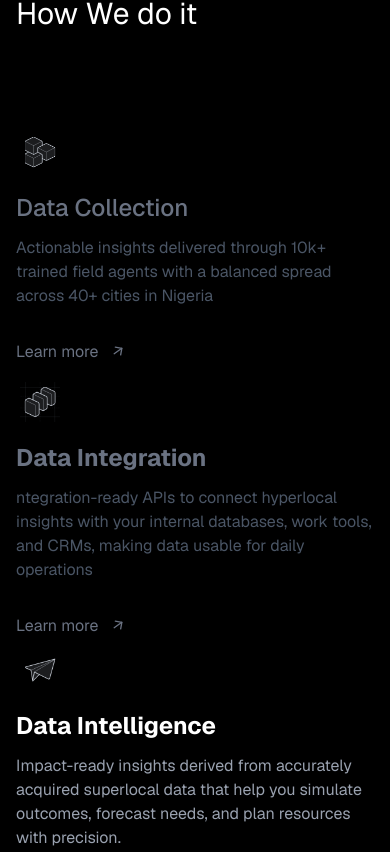
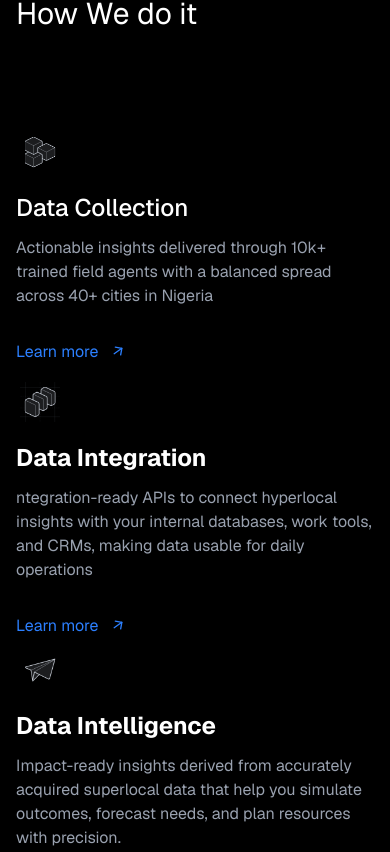
Before and after one commit to thesameeric/milsat, a Next.js app: page /en in a window 390 px wide. Shown: the part 1792-2644 px from the top of the page. Built offline with nearby package versions, Linux system fonts and the light colour scheme; no server answers.

Commit message:
feat: Enhance blog post layout with conditional sidebar and tag display, refine "How We Do It" section styling, and refactor newsletter subscription.

```diff
--- a/messages/en.json
+++ b/messages/en.json
@@ -99,16 +99,16 @@
     "product": "Product",
     "company": "Company",
     "legal": "Legal",
-    "dataCollection": "Data Collection",
-    "dataIntegration": "Data Integration",
-    "dataIntelligence": "Data Intelligence",
+    "dataCollection": "Collection",
+    "dataIntegration": "Integration",
+    "dataIntelligence": "Intelligence",
     "about": "About",
     "caseStudies": "Case Studies",
     "contact": "Contact Us",
     "privacy": "Privacy Policy",
     "blog": "Blog",
     "aspirantProgram": "Milsat Aspirant Program",
-    "copyright": "© 2025 Milsat. All rights reserved."
+    "copyright": "© 2026 Milsat. All rights reserved."
   },
   "about": {
     "subtitle": "By Africans",
--- a/src/app/[locale]/blog/BlogClient.tsx
+++ b/src/app/[locale]/blog/BlogClient.tsx
@@ -75,7 +75,7 @@ function BlogList() {
             {post.header_image && <Image src={post?.header_image} objectFit="contain" width={100} height={150} alt={post.title} className='rounded-sm w-full h-[200px] sm:h-[250px] object-cover overflow-hidden' />}
             <span className='flex items-center gap-x-3 sm:gap-x-5 text-sm py-3'>
               <p className='text-xs text-gray-300 uppercase tracking-widest'>{dayjs(post.created_at).format('MMMM DD, YYYY')}</p>
-              <p className='text-xs text-[#08C4DE] hover:underline'>Gis</p>
+              {post.tags?.[0] && <p className='text-xs text-[#08C4DE] hover:underline'>{post.tags[0]}</p>}
             </span>
             <Link className='inline-block font-semibold hover:text-[#08C4DE] hover:underline text-lg sm:text-xl pb-5 break-words' href={`/blog/${post.slug}`}>{post.title}</Link>
             <span>
--- a/src/app/[locale]/blog/[blogId]/BlogPostClient.tsx
+++ b/src/app/[locale]/blog/[blogId]/BlogPostClient.tsx
@@ -93,7 +93,7 @@ function BlogPostContent() {
     <div className="container mx-auto py-20">
 
       {/* Content with TOC */}
-      <div className="blog-layout">
+      <div className={`blog-layout ${headers.length === 0 ? 'no-sidebar' : ''}`}>
         {headers.length > 0 && (
           <aside className="toc-sidebar">
             <TableOfContents headers={headers} />
--- a/src/app/[locale]/try/page.tsx
+++ b/src/app/[locale]/try/page.tsx
@@ -123,7 +123,7 @@ export default function Try() {
                     <div className="text-center mb-8">
                         <Image src={'/ai.gif'} alt={"ai gif"} width={100} height={100} className="mx-auto" />
                         <p className="text-gray-600 dark:text-gray-400">
-                            Ask Loci about AMAC
+                            Ask Loci about Abuja Municipal Area Council (AMAC)
                         </p>
                     </div>
 
--- a/src/components/HowWeDoItSection.tsx
+++ b/src/components/HowWeDoItSection.tsx
@@ -66,6 +66,12 @@ export default function HowWeDoItSection() {
   useMotionValueEvent(scrollYProgress, "change", (latest) => {
     if (!item1Ref.current || !item2Ref.current || !item3Ref.current) return;
 
+    // Use a small threshold to ensure the last item is selected when scrolled to bottom
+    if (latest > 0.99) {
+      setActiveItem(3);
+      return;
+    }
+
     const item1Rect = item1Ref.current.getBoundingClientRect();
     const item2Rect = item2Ref.current.getBoundingClientRect();
     const item3Rect = item3Ref.current.getBoundingClientRect();
@@ -102,7 +108,7 @@ export default function HowWeDoItSection() {
             ref={item1Ref}
             className={cn(
               "item-1 transition-colors duration-300 min-h-[250px] sm:min-h-[600px] lg:min-h-[800px] flex flex-col",
-              activeItem === 1 ? "text-white" : "text-gray-500"
+              activeItem === 1 ? "text-white" : "text-white lg:text-gray-500"
             )}
           >
             <div className="w-12 h-12 sm:w-16 sm:h-16 mb-4 flex items-center justify-center">
@@ -113,7 +119,7 @@ export default function HowWeDoItSection() {
             <h3 className="text-2xl sm:text-3xl font-medium mb-3 sm:mb-4">{t('dataCollection.title')}</h3>
             <p className={cn(
               "mb-6 sm:mb-10 transition-colors duration-300 text-base sm:text-lg",
-              activeItem === 1 ? "text-gray-400" : "text-gray-600"
+              activeItem === 1 ? "text-gray-400" : "text-gray-400 lg:text-gray-600"
             )}>
               {t('dataCollection.description')}
             </p>
@@ -121,7 +127,7 @@ export default function HowWeDoItSection() {
               "py-2 rounded-md inline-block transition-colors duration-300 w-fit text-base sm:text-lg",
               activeItem === 1
                 ? "text-blue-500 hover:underline"
-                : "text-gray-500 border-gray-500"
+                : "text-blue-500 hover:underline lg:text-gray-500 lg:border-gray-500 lg:hover:no-underline"
             )}>
               {common('learnMore')} <ArrowLeft className="inline-block ml-2 mb-1 rotate-145" size={16} />
             </Link>
@@ -131,7 +137,7 @@ export default function HowWeDoItSection() {
             ref={item2Ref}
             className={cn(
               "item-2 transition-colors duration-300 min-h-[250px] sm:min-h-[600px] lg:min-h-[800px] flex flex-col justify-start",
-              activeItem === 2 ? "text-white" : "text-gray-500"
+              activeItem === 2 ? "text-white" : "text-white lg:text-gray-500"
             )}
           >
             <div className="w-12 h-12 sm:w-16 sm:h-16 mb-4 flex items-center justify-center">
@@ -142,7 +148,7 @@ export default function HowWeDoItSection() {
             <h3 className="text-2xl sm:text-3xl font-bold mb-3 sm:mb-4">{t('dataIntegration.title')}</h3>
             <p className={cn(
               "mb-6 transition-colors duration-300 text-base sm:text-lg",
-              activeItem === 2 ? "text-gray-400" : "text-gray-600"
+              activeItem === 2 ? "text-gray-400" : "text-gray-400 lg:text-gray-600"
             )}>
               {t('dataIntegration.description')}
             </p>
@@ -150,7 +156,7 @@ export default function HowWeDoItSection() {
               "py-2 rounded-md inline-block transition-colors duration-300 w-fit text-base sm:text-lg",
               activeItem === 2
                 ? "text-blue-500 hover:underline"
-                : "text-gray-500 border-gray-500"
+                : "text-blue-500 hover:underline lg:text-gray-500 lg:border-gray-500 lg:hover:no-underline"
             )}>
               {common('learnMore')} <ArrowLeft className="inline-block ml-2 mb-1 rotate-145" size={16} />
             </Link>
@@ -160,7 +166,7 @@ export default function HowWeDoItSection() {
             ref={item3Ref}
             className={cn(
               "item-3 transition-colors duration-300 min-h-[250px] sm:min-h-[600px] lg:min-h-[800px] flex flex-col justify-start",
-              activeItem === 3 ? "text-white" : "text-gray-500"
+              activeItem === 3 ? "text-white" : "text-white lg:text-gray-500"
             )}
           >
             <div className="w-12 h-12 sm:w-16 sm:h-16 mb-4 flex items-center justify-center">
@@ -171,7 +177,7 @@ export default function HowWeDoItSection() {
             <h3 className="text-2xl sm:text-3xl font-bold mb-3 sm:mb-4">{t('dataIntelligence.title')}</h3>
             <p className={cn(
               "mb-6 transition-colors duration-300 text-base sm:text-lg",
-              activeItem === 3 ? "text-gray-400" : "text-gray-600"
+              activeItem === 3 ? "text-gray-400" : "text-gray-400 lg:text-gray-600"
             )}>
               {t('dataIntelligence.description')}
             </p>
@@ -179,7 +185,7 @@ export default function HowWeDoItSection() {
               "py-2 rounded-md inline-block transition-colors duration-300 w-fit text-base sm:text-lg",
               activeItem === 3
                 ? "text-blue-500 hover:underline"
-                : "text-gray-500 border-gray-500"
+                : "text-blue-500 hover:underline lg:text-gray-500 lg:border-gray-500 lg:hover:no-underline"
             )}>
               {common('learnMore')} <ArrowLeft className="inline-block ml-2 mb-1 rotate-145" size={16} />
             </Link>
--- a/src/components/NewsletterSection.tsx
+++ b/src/components/NewsletterSection.tsx
@@ -14,13 +14,13 @@ import {
 } from "@/components/ui/form";
 import { Input } from "@/components/ui/input";
 import { useState } from "react";
-import { useCollection } from "@/lib/sdk";
+import { useSubscribers } from "@/lib/sdk";
 import { useTranslations } from 'next-intl';
 
 export default function NewsletterSection() {
   const t = useTranslations('newsletter');
   const [isSubmitting, setIsSubmitting] = useState(false);
-  const newsletterCollection = useCollection("newsletter");
+  const subscribers = useSubscribers();
 
   const formSchema = z.object({
     email: z.string().email(t('invalidEmail')),
@@ -36,9 +36,9 @@ export default function NewsletterSection() {
   async function onSubmit(values: z.infer<typeof formSchema>) {
     setIsSubmitting(true);
     try {
-      await newsletterCollection.add({
+      await subscribers.add({
         email: values.email,
-        subscribed_at: new Date().toISOString(),
+        source: "newsletter_section",
       });
 
       toast.success(t('successTitle'), {
@@ -47,9 +47,8 @@ export default function NewsletterSection() {
 
       form.reset();
     } catch (error: any) {
-      toast.error(t('errorTitle'), {
-        description: error.message || t('errorDescription'),
-      });
+      console.error(error);
+      toast.error(error.message || t('errorDescription'));
     } finally {
       setIsSubmitting(false);
     }
--- a/src/components/ui/sonner.tsx
+++ b/src/components/ui/sonner.tsx
@@ -7,11 +7,10 @@ import {
   OctagonXIcon,
   TriangleAlertIcon,
 } from "lucide-react"
-import { useTheme } from "next-themes"
+
 import { Toaster as Sonner, type ToasterProps } from "sonner"
 
 const Toaster = ({ ...props }: ToasterProps) => {
-  const { theme = "system" } = useTheme()
 
   return (
     <Sonner
--- a/src/lib/sdk/collections.ts
+++ b/src/lib/sdk/collections.ts
@@ -97,6 +97,7 @@ export interface Post {
   published_at?: string
   is_pinned: boolean
   is_featured: boolean
+  tags?: string[]
 }
 
 export interface CreatePostOptions {
@@ -109,6 +110,7 @@ export interface CreatePostOptions {
   published?: boolean
   is_pinned?: boolean
   is_featured?: boolean
+  tags?: string[]
 }
 
 export interface UpdatePostOptions {
@@ -121,6 +123,7 @@ export interface UpdatePostOptions {
   published?: boolean
   is_pinned?: boolean
   is_featured?: boolean
+  tags?: string[]
 }
 
 export interface PostListResponse {
```
Also changed, not shown: src/app/[locale]/blog/[blogId]/blog.scss (+8 -0 lines).
